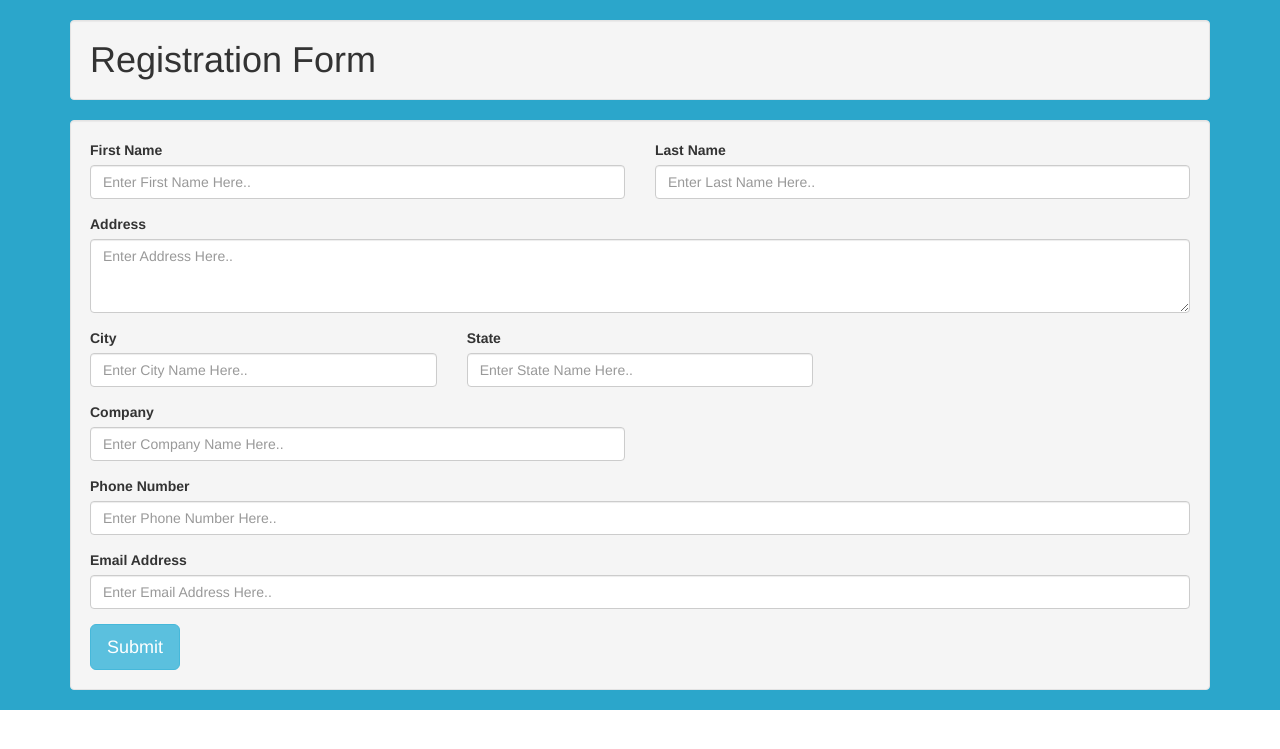
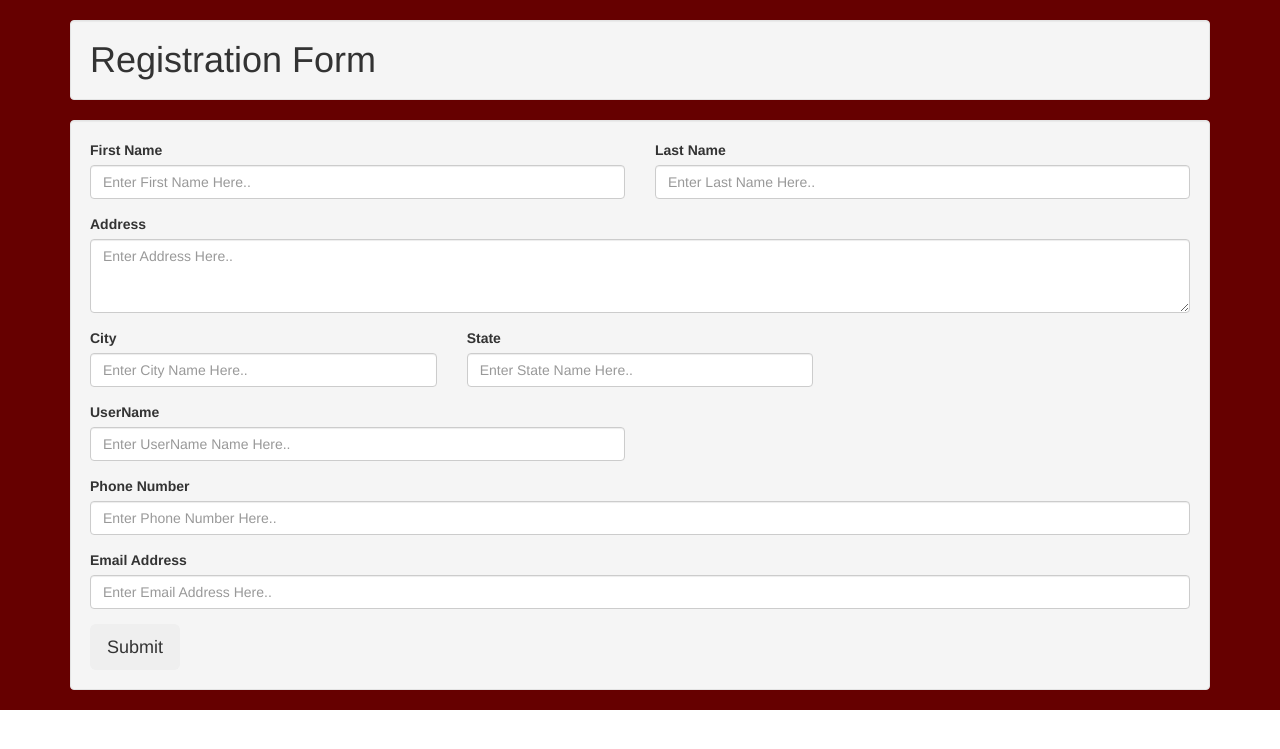
Before and after one commit to yilmazalican/KolaySiparis, a Django app: page /register in a window 1280 px wide. Shown: the top 749 px of the page. Run offline with Django 3.2, Linux system fonts and the light colour scheme; some libraries are stand-ins or nearby versions.

Commit message:
Home sayfası bozulmuştu, giti resetledim sonra yeni yaptıgığım register'ı resetlediğim gite ekledim.

```diff
--- a/KolaySiparis/settings.py
+++ b/KolaySiparis/settings.py
@@ -84,7 +84,7 @@ DATABASES = {
         'ENGINE': 'django.db.backends.mysql',
         'NAME':'db.ks.mysql',
         'USER': 'root',
-        'PASSWORD': '',
+        'PASSWORD': '15901520',
     }
 }
 #FOR GIT
--- a/static/templates/register.html
+++ b/static/templates/register.html
@@ -9,11 +9,11 @@
 {# Display django.contrib.messages as Bootstrap alerts #}
 {% bootstrap_messages %}
 {% load static from staticfiles%}
-<div class="row" style ='background-color: #2ba6cb;'>
-<div class="container" >
+<div class="row" style ='background-color: #660000;'>
+<div class="container" style ='background-color: #660000;' >
     <h1 class="well">Registration Form</h1>
 	<div class="col-lg-12 well">
-	<div class="row">
+	<div class="row" >
 				<form>
 					<div class="col-sm-12">
 						<div class="row">
@@ -42,10 +42,9 @@
 
 						</div>
 						<div class="row">
-
 							<div class="col-sm-6 form-group">
-								<label>Company</label>
-								<input type="text" placeholder="Enter Company Name Here.." class="form-control">
+								<label>UserName</label>
+								<input type="text" placeholder="Enter UserName Name Here.." class="form-control">
 							</div>
 						</div>
 					<div class="form-group">
@@ -57,7 +56,7 @@
 						<input type="text" placeholder="Enter Email Address Here.." class="form-control">
 					</div>
 
-					<button type="button" class="btn btn-lg btn-info">Submit</button>
+					<button type="button" class="btn btn-lg btn-succes">Submit</button>
 					</div>
 				</form>
 				</div>
```
Also changed, not shown: static/static/img/yemek2.png (added), static/static/img/yemek3.png (added), 11 other files.
